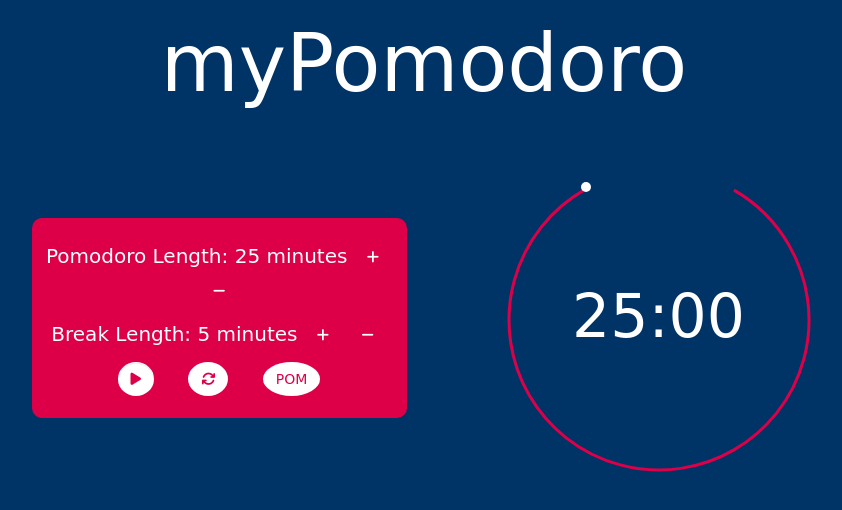
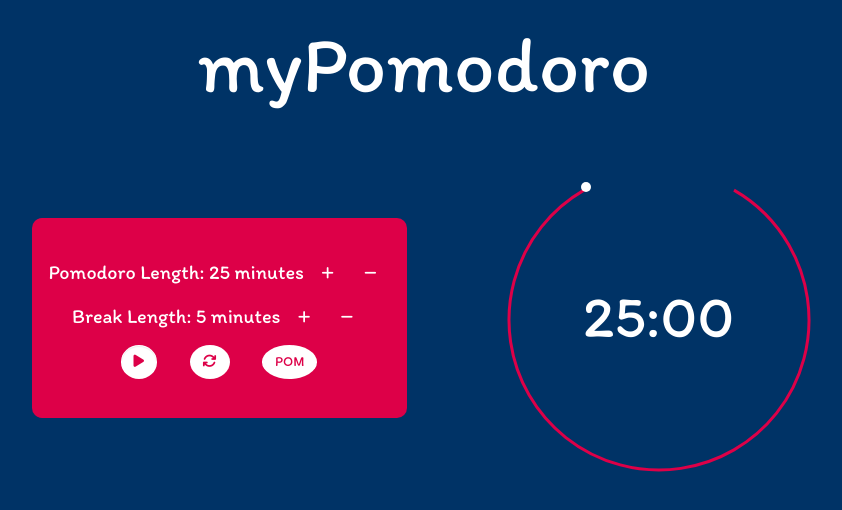
Before and after one commit to ayerswebdev/my-pomodoro, a plain HTML site: page index.html in a window 1280 px wide. Shown: the whole page, without its empty margins (216-1058 px from the left). Drawn offline with nearby package versions, Linux system fonts and the light colour scheme.

Commit message:
updated Google Font link
Page should now use Itim font from Google Fonts.

```diff
--- a/index.html
+++ b/index.html
@@ -14,7 +14,7 @@
 
     <!--Import custom fonts-->
     <script src="https://use.fontawesome.com/589ca5c72c.js"></script>
-    <link href="https://fonts.googleapis.com/css?family=Josefin+Sans|Raleway" rel="stylesheet">
+    <link href="https://fonts.googleapis.com/css?family=Itim" rel="stylesheet">
 
     <!--Import custom CSS and JavaScript files-->
     <script src="js/script.js"></script>
```
